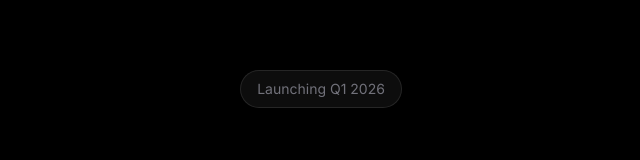
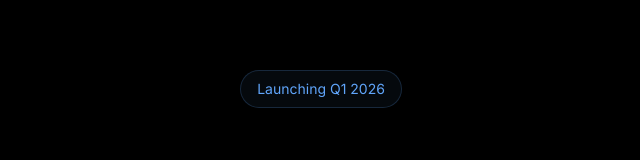
Before and after one commit to krushi5188/frac-website, a Next.js app: page / in a window 1280 px wide. Shown: the part 626-786 px from the top of the page, without its empty margins (319-959 px from the left). Built offline with nearby package versions, Linux system fonts and the light colour scheme.

Commit message:
Auto-commit: Agent tool execution

```diff
--- a/src/components/sections/HeroSection.tsx
+++ b/src/components/sections/HeroSection.tsx
@@ -13,14 +13,15 @@
       id="hero"
       className="min-h-screen flex flex-col items-center justify-center px-5 py-32 text-center relative overflow-hidden"
     >
-      {/* Background gradient glow effect */}
+      {/* Subtle blue glow in background */}
+      <div className="absolute inset-0 bg-gradient-radial from-accent-blue/[0.03] via-transparent to-transparent pointer-events-none" />
       <div className="absolute inset-0 bg-gradient-to-b from-white/[0.02] via-transparent to-transparent pointer-events-none" />
 
       <motion.div
         initial={{ opacity: 0, y: 20 }}
         animate={{ opacity: 1, y: 0 }}
         transition={{ duration: 0.8, ease: [0.22, 1, 0.36, 1] }}
-        className="max-w-5xl mx-auto space-y-12"
+        className="max-w-5xl mx-auto space-y-12 relative z-10"
       >
         {/* Massive hero text */}
         <h1 className="text-7xl md:text-8xl lg:text-9xl font-bold tracking-tight leading-none">
@@ -49,14 +50,14 @@
           </Button>
         </motion.div>
 
-        {/* Launching badge */}
+        {/* Launching badge with blue accent */}
         <motion.div
           initial={{ opacity: 0 }}
           animate={{ opacity: 1 }}
           transition={{ delay: 0.7, duration: 0.8 }}
           className="pt-12"
         >
-          <span className="inline-block px-4 py-2 bg-white/5 border border-white/10 rounded-full text-sm text-text-muted">
+          <span className="inline-block px-4 py-2 bg-accent-blue/5 border border-accent-blue/20 rounded-full text-sm text-accent-blue">
             Launching Q1 2026
           </span>
         </motion.div>
```
